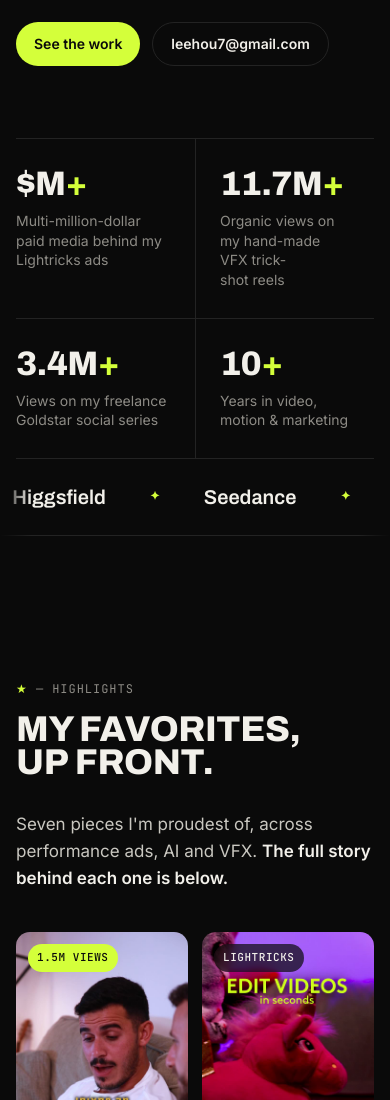
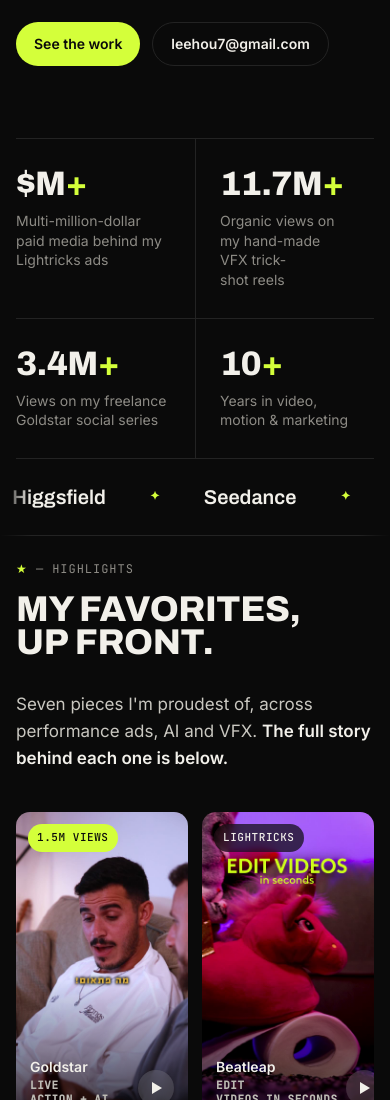
Before and after one commit to Leehou-porat/leehou-porat.github.io, a plain HTML site: page index.html in a window 390 px wide. Shown: the part 831-1931 px from the top of the page. Drawn offline with Linux system fonts and the light colour scheme.

Commit message:
Tighter spacing between the tools strip and Highlights
Co-Authored-By: Claude Opus 5.5 <noreply@anthropic.com>

```diff
--- a/index.html
+++ b/index.html
@@ -315,6 +315,8 @@
   }
 
   /* HIGHLIGHTS */
+  .hero { padding-bottom: 0; }
+  #highlights { padding-top: clamp(24px, 5vw, 72px); }
   .hl { display: flex; flex-direction: column; gap: 14px; }
   .hl-row { display: grid; grid-template-columns: 1fr 1fr 2fr; gap: 14px; }
   .hl-row.four { grid-template-columns: repeat(4, 1fr); }
```
